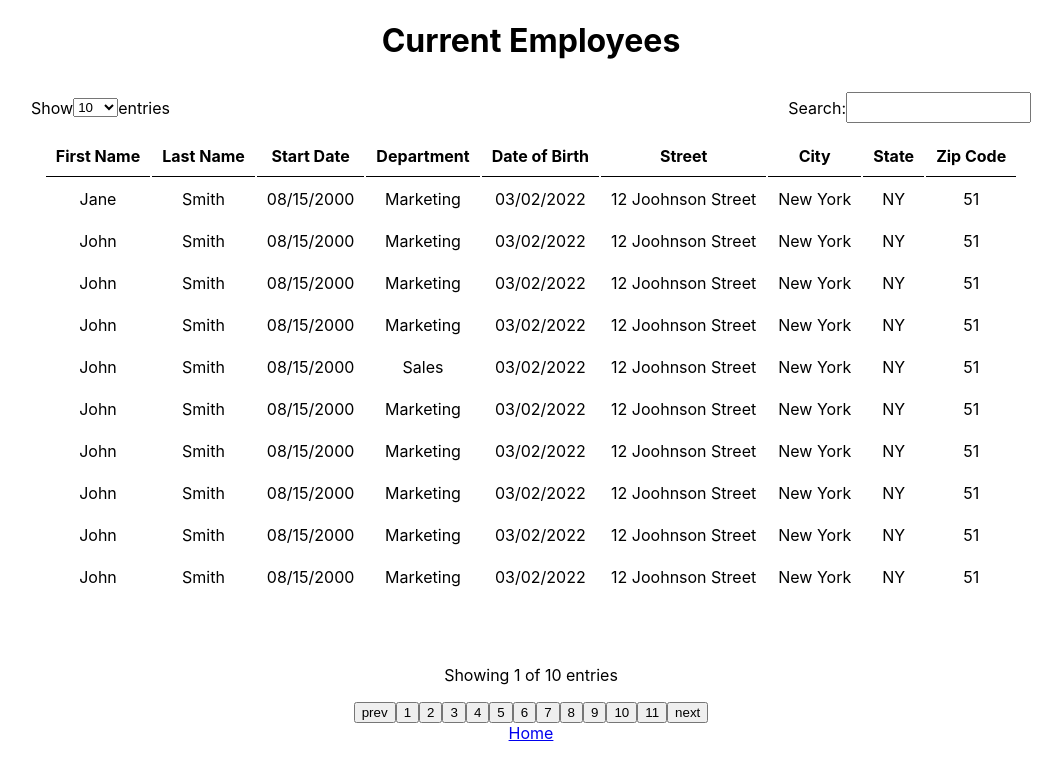
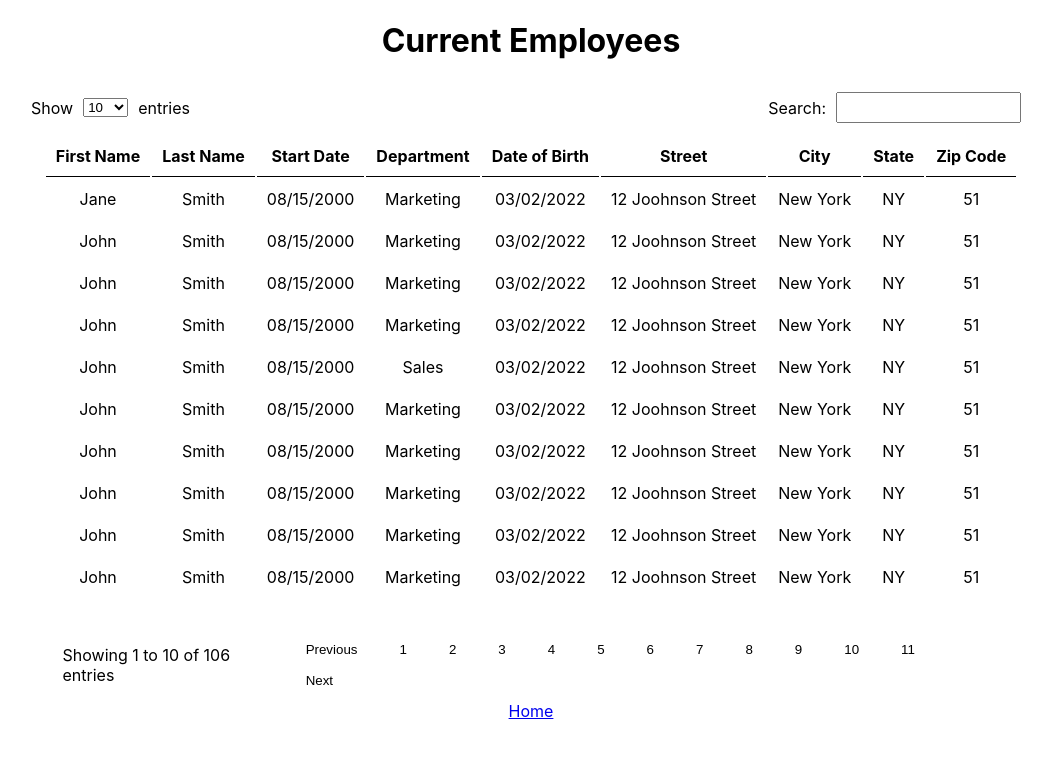
Before and after one commit to GosuGladesh/DaunasRomain_14_04032021, a React (Create React App) app in the folder my-app/: page /employees in a window 1280 px wide. Shown: the top 780 px of the page, without its empty margins (109-1171 px from the left). Built offline with nearby package versions, Linux system fonts and the light colour scheme.

Commit message:
Pages style fix

```diff
--- a/my-app/src/components/Form/Form.jsx
+++ b/my-app/src/components/Form/Form.jsx
@@ -39,7 +39,7 @@ function Form(props) {
                 <label>Start date</label>
                 <input type="date" onChange={(e) => setStartdate(e.target.value)}></input>
                 <div class="address">
-                    <h3>Address</h3>
+                    <p class="addressTitle">Address</p>
                     <label>Street</label>
                     <input type="text" onChange={(e) => setStreet(e.target.value)}></input>
                     <label>City</label>
@@ -51,7 +51,7 @@ function Form(props) {
                 </div>
                 <label>Department</label>
                 <Dropdown values={dropDepartment}></Dropdown>
-                <input type="submit"></input>
+                <input class="buttonSubmit" type="submit"></input>
             </form>
         </>
 
--- a/my-app/src/components/Tableau/Tableau.jsx
+++ b/my-app/src/components/Tableau/Tableau.jsx
@@ -56,14 +56,14 @@ function Tableau(props) {
   //Generating table pages buttons
   let pagesButtons = [];
   for(let i = 1; i < Math.ceil(localEmployee.length / pageSize)+1;i++){
-    pagesButtons.push(<button onClick={() => pageSet(i)}>{i}</button>)
+    pagesButtons.push(<button class="tableButton" onClick={() => pageSet(i)}>{i}</button>)
   }
   return (
     <>
       <div class="filters">
         <div>
             <p>Show</p>
-          <select onChange={(e) => { setPageSize(e.target.value);pageSet(1) }}>
+          <select class="tableSelect" onChange={(e) => { setPageSize(e.target.value);pageSet(1) }}>
               <option value="10">10</option>
               <option value="25">25</option>
               <option value="50">50</option>
@@ -73,7 +73,7 @@ function Tableau(props) {
         </div>
         <div>
           <p>Search:</p>
-          <input type="text" onChange={(e) => search(e.target.value)}></input>
+          <input class="tableInput" type="text" onChange={(e) => search(e.target.value)}></input>
         </div>
       </div>
 
@@ -109,12 +109,15 @@ function Tableau(props) {
         })}
       </tbody>
       </table>
-      <p>Showing {currentPage * pageSize - (pageSize-1)} of {currentPage * pageSize } entries</p>
-      <div class="tableNav">
-        <button onClick={pagePrevious}>prev</button>
-        {pagesButtons}
-        <button onClick={pageNext}>next</button>
+      <div class="tableFoot">
+        <p>Showing {currentPage * pageSize - (pageSize - 1)} to {currentPage * pageSize} of {localEmployee.length} entries</p>
+        <div class="tableNav">
+          <button class="tableButton" onClick={pagePrevious}>Previous</button>
+          {pagesButtons}
+          <button class="tableButton" onClick={pageNext}>Next</button>
+        </div>
       </div>
+
       </>
   );
 }
--- a/my-app/src/index.css
+++ b/my-app/src/index.css
@@ -35,17 +35,27 @@ code {
 }
 
 .address {
+  position: relative;
   border: black solid 1px;
-  margin-top: 10px;
+  margin-top: 20px;
   padding: 10px;
   display: flex;
   flex-direction: column;
 }
 
-.address h3 {
+.addressTitle {
   margin: 0;
-}
+  padding: 5px;
+  position: absolute;
+  top: -20px;
+  background-color: white;
+ }
 
+ .buttonSubmit{
+   width: 100px;
+   padding: 8px 10px;
+   align-self: center;
+ }
 .modal{
     position: relative;
      background-color: white;
@@ -74,11 +84,17 @@ select {
 
 /* View Employee CSS*/
 
+.tableSelect {
+  margin: 10px;
+}
+.tableInput{
+  margin: 10px;
+}
 table {
   text-align: center;
   margin-left: auto;
   margin-right: auto;
-  margin-bottom: 50px;
+  margin-bottom: 30px;
 }
 th {
   padding: 10px;
@@ -111,3 +127,25 @@ td {
 .filters input {
   height: 25px;
 }
+.tableButton {
+  padding: 8px 16px;
+  margin: 0 5px;
+  background: none;
+  border: none;
+  border-radius: 3px;
+}
+.tableButton:active{
+  border: solid gray 1px;
+  background-color: rgb(153, 152, 152);
+}
+.tableButton:hover{
+  background-color: rgb(59, 59, 59);
+  color: white;
+}
+.tableFoot{
+  display: flex;
+  width: 937px;
+  flex-direction: row;
+  justify-content: space-between;
+  align-items: center;
+}
```
